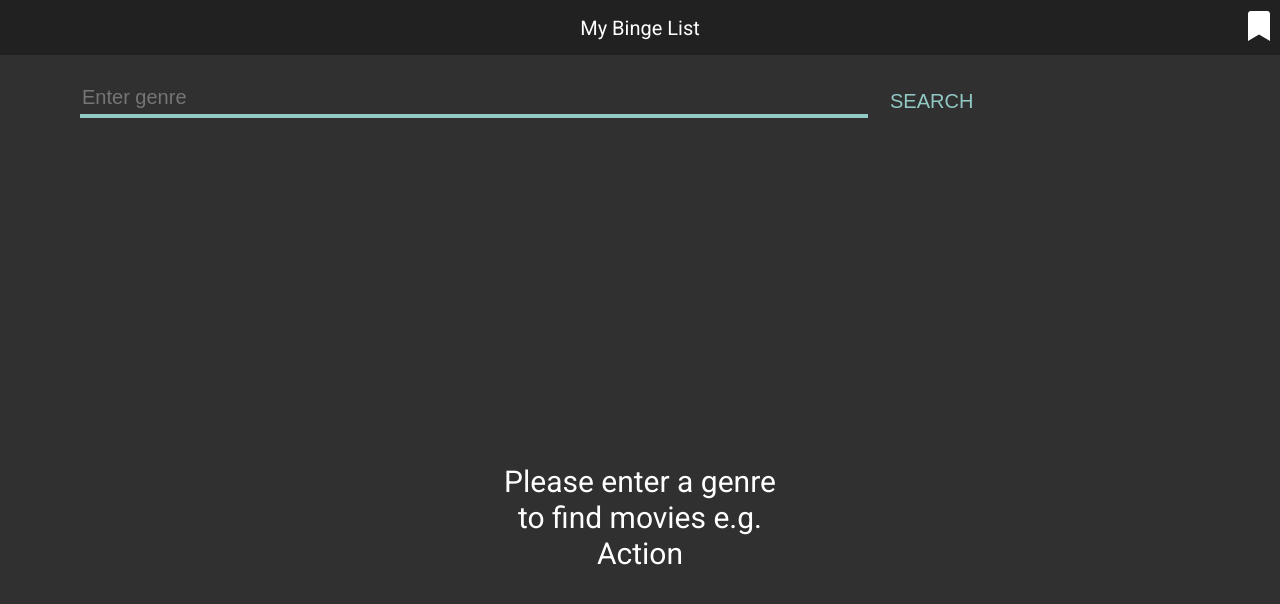
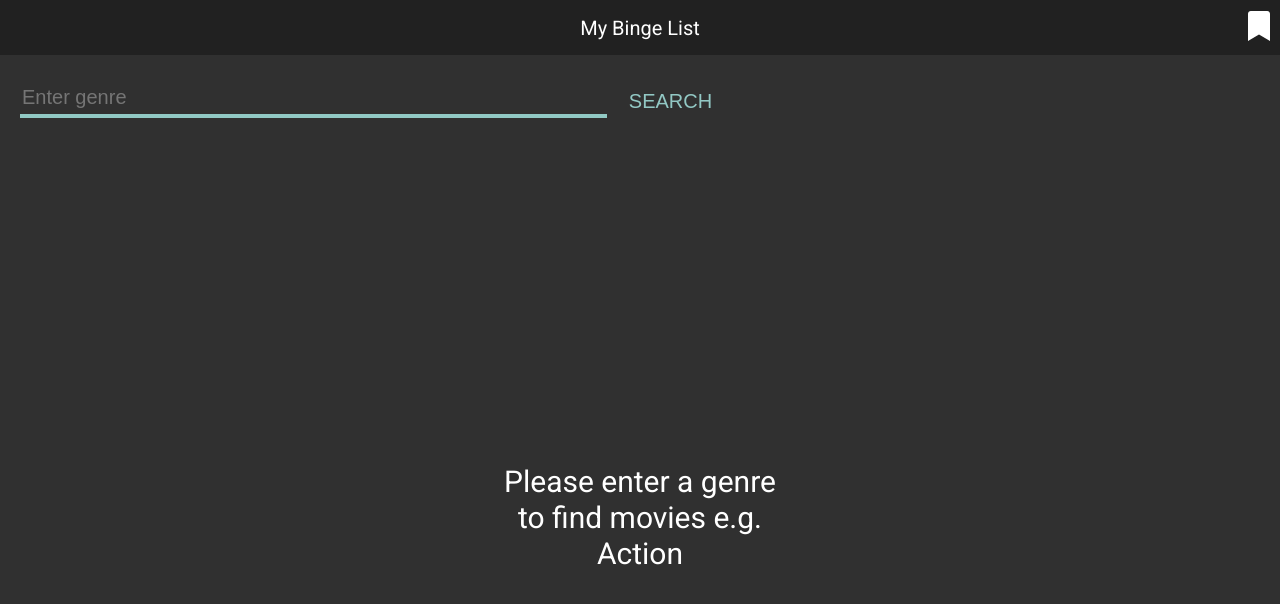
Before and after one commit to RSginer/react-movie-binge-list, a React (Create React App) app in the folder mybingelist/: page / in a window 1280 px wide. Shown: the top 604 px of the page. Built offline with nearby package versions, Linux system fonts and the light colour scheme.

Commit message:
Test empty message

```diff
--- a/mybingelist/src/App.scss
+++ b/mybingelist/src/App.scss
@@ -8,5 +8,8 @@ body {
 }
 
 .main {
-  padding: 30px 80px;
+  padding: 30px 20px;
+  margin: 0 auto;
+  display: block;
+  max-width: 1500px;
 }
--- a/mybingelist/src/components/searchForm/searchForm.scss
+++ b/mybingelist/src/components/searchForm/searchForm.scss
@@ -5,7 +5,7 @@
 
   .searchForm__input-wrap {
     margin-right: 20px;
-    width: 70%;
+    width: 47%;
     .searchForm__input-wrap__input {
       background: transparent;
       border: none;
--- a/mybingelist/src/containers/movies/movies.js
+++ b/mybingelist/src/containers/movies/movies.js
@@ -69,7 +69,7 @@ export class Movies extends Component {
         </Query>}
         {
           !this.props.filter && <div className="empty-movie-list">
-            <p className="empty-movie-list__text">Please enter a genre to find movies e.g. Action</p>
+            <p data-test="emptyText" className="empty-movie-list__text">Please enter a genre to find movies e.g. Action</p>
           </div>
         }
       </div>
```
Also changed, not shown: 1 other file (tests, documents, lock files or other folders).
